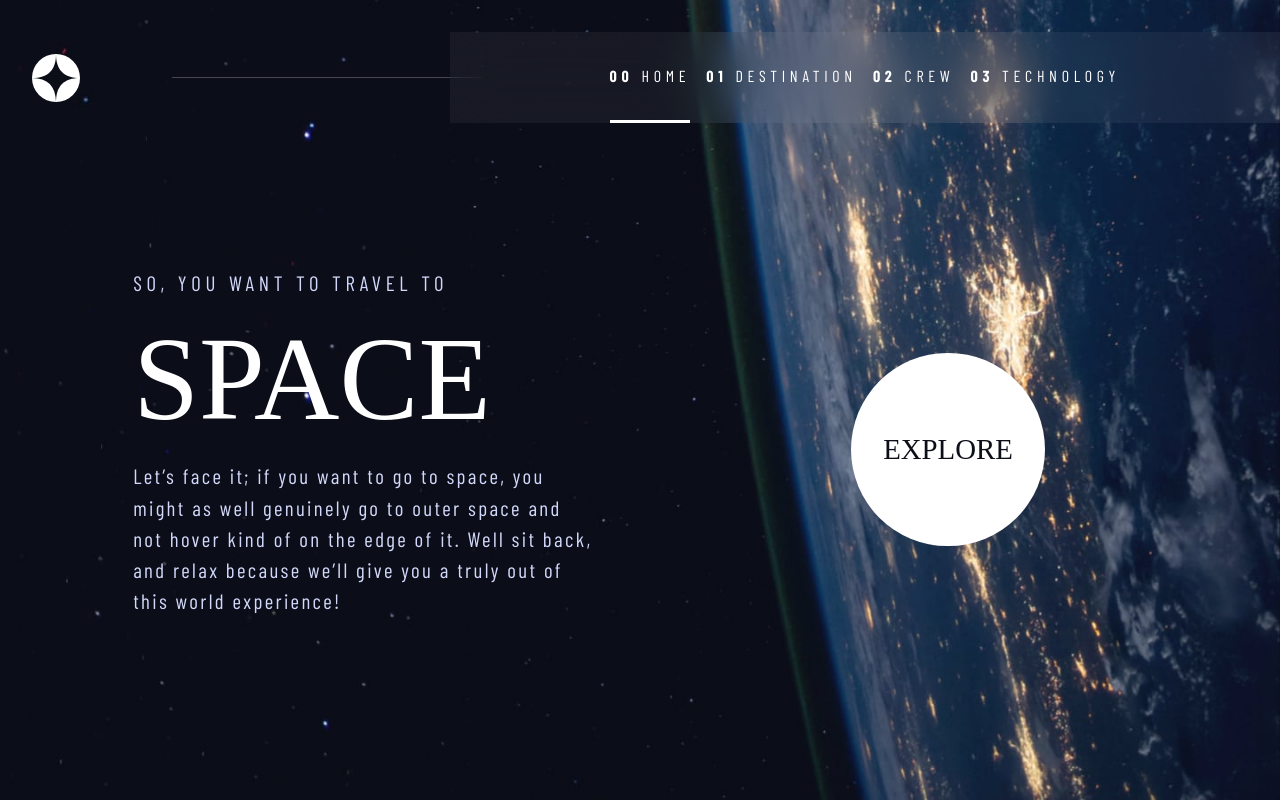
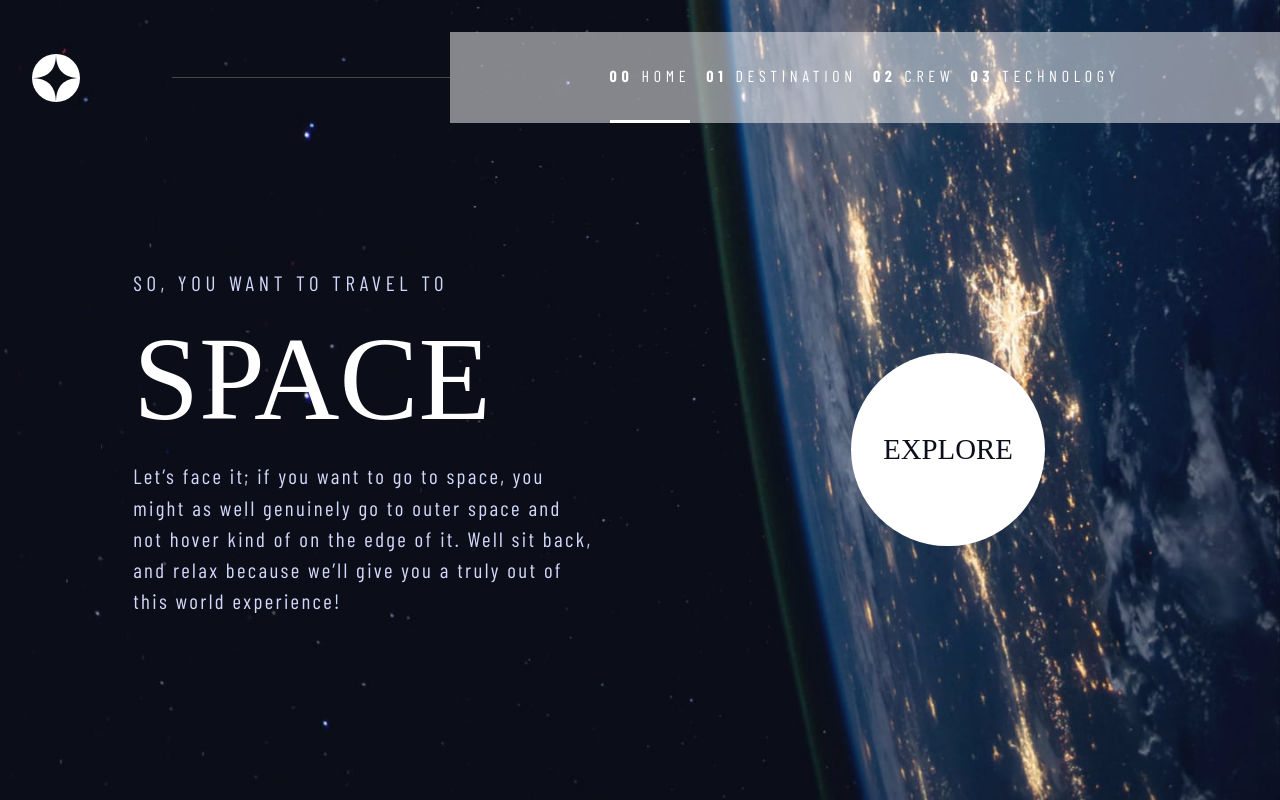
Before and after one commit to DavidofOrange/space-tourism-website, a React (Create React App) app: page / in a window 1280 px wide. Built offline with nearby package versions, Linux system fonts and the light colour scheme; a web font is replaced by a local one.

Commit message:
testing safari browser

```diff
--- a/src/index.css
+++ b/src/index.css
@@ -254,8 +254,8 @@ select {
 
 @supports (backdrop-filter: blur(1.5rem)) {
     .primary-navigation {
-        background: hsl( var(--clr-white) / 0.05);
-        backdrop-filter: blur( 1.5rem );
+        background: hsl( var(--clr-white) / 0.5);
+        /* backdrop-filter: blur( 1.5rem ); */
     }
 }
 
```
